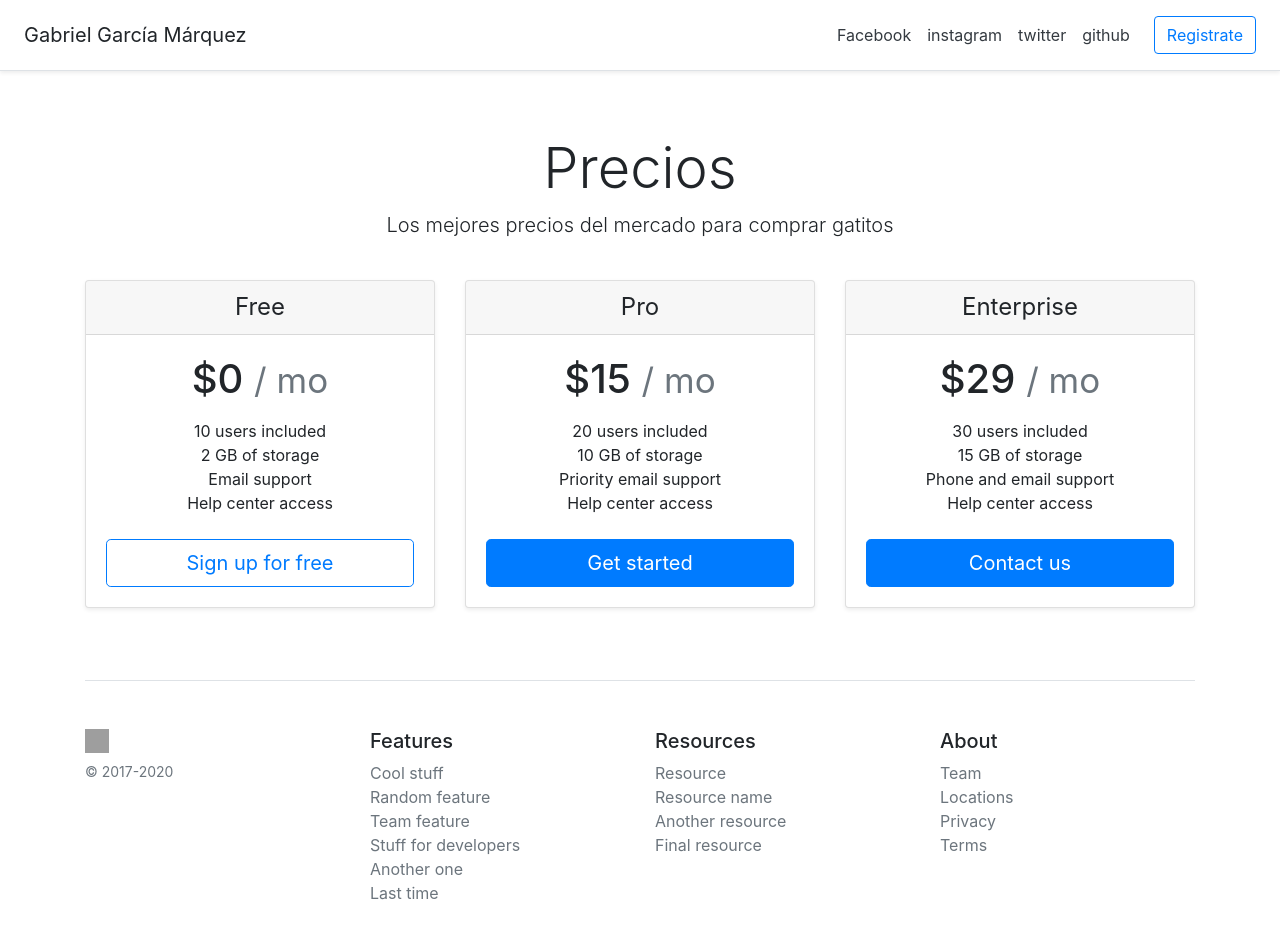
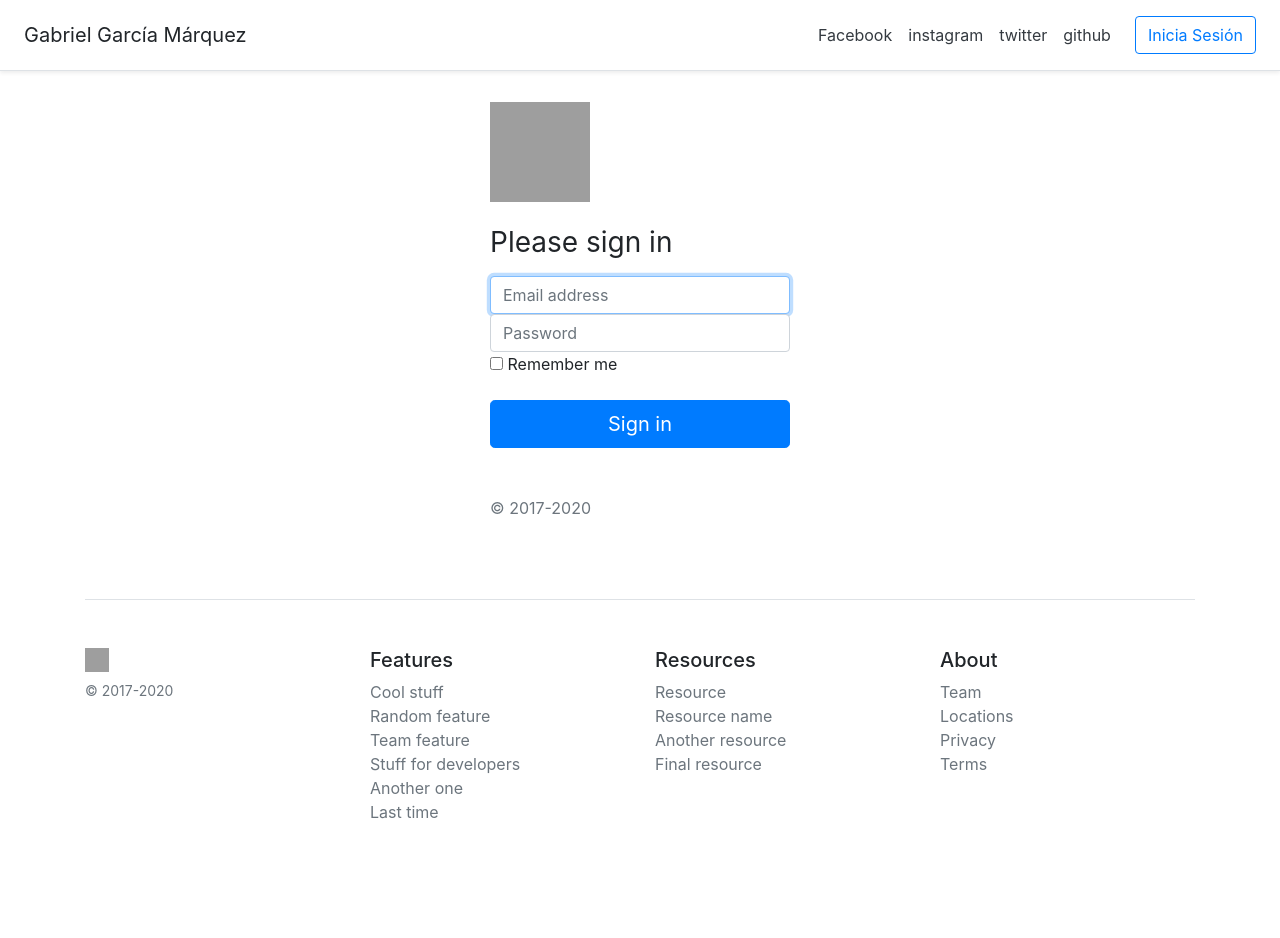
Before and after one commit to Claudia-MP/Pricing_GGM, a React app: page /login in a window 1280 px wide. After the commit the page ends 888 px from the top, so only its background shows below. Built offline with nearby package versions, Linux system fonts and the light colour scheme; grey boxes are pictures that could not be loaded.

Commit message:
Clase de React Router

```diff
--- a/package.json
+++ b/package.json
@@ -13,6 +13,7 @@
     "popper.js": "1.16.1",
     "react": "16.12.0",
     "react-dom": "16.12.0",
+    "react-router-dom": "5.2.0",
     "react-scripts": "3.0.1"
   },
   "devDependencies": {
--- a/src/Components/Header.js
+++ b/src/Components/Header.js
@@ -1,4 +1,5 @@
 import React from "react";
+import { Link } from 'react-router-dom'
 
 function Header(props) {
   return (
@@ -14,9 +15,9 @@ function Header(props) {
         })}
 
       </nav>
-      <a class="btn btn-outline-primary" href="/">
+      <Link class="btn btn-outline-primary" to="/login">
         {props.buttonName}
-      </a>
+      </Link>
     </div>
   );
 }
--- /dev/null
+++ b/src/Components/Layout.js
@@ -0,0 +1,38 @@
+import React from "react";
+import Header from "./Header";
+import Footer from "./Footer";
+
+function Layout(props) {
+  return (
+    <>
+      <Header
+        companyName="Gabriel García Márquez"
+        navBar={[
+          {
+            name: "Facebook",
+            url: "http://Facebook.com"
+          },
+          {
+            name: "instagram",
+            url: "http://instagram.com"
+          },
+          {
+            name: "twitter",
+            url: "http://twitter.com"
+          },
+          {
+            name: "github",
+            url: "http://github.com"
+          }
+        ]}
+        buttonName="Inicia Sesión"
+      />
+
+      {props.children}
+
+      <Footer />
+    </>
+  );
+}
+
+export default Layout;
--- /dev/null
+++ b/src/Pages/Home.js
@@ -0,0 +1,17 @@
+import React from "react";
+import { Link } from "react-router-dom";
+
+function Home() {
+  return (
+    <div>
+      <h1> GGM </h1>
+      <p> Bienvenido a la mejor tienda del mundo !!! </p>
+
+      <button className="btn btn-ligth">
+        <Link to="/pricing"> Entrar </Link>
+      </button>
+    </div>
+  );
+}
+
+export default Home;
--- /dev/null
+++ b/src/Pages/Login.js
@@ -0,0 +1,52 @@
+import React from "react";
+import { Link } from "react-router-dom";
+import "../styles.css";
+
+function Login() {
+  return (
+    <form class="form-signin">
+      <Link to="/">
+        <img
+          class="mb-4"
+          src="https://borlabs.io/wp-content/uploads/2019/09/blog-wp-login.png"
+          alt=""
+          width="100"
+          height="100"
+        />
+      </Link>
+      <h1 class="h3 mb-3 font-weight-normal">Please sign in</h1>
+      <label for="inputEmail" class="sr-only">
+        Email address
+      </label>
+      <input
+        type="email"
+        id="inputEmail"
+        class="form-control"
+        placeholder="Email address"
+        required=""
+        autofocus=""
+      />
+      <label for="inputPassword" class="sr-only">
+        Password
+      </label>
+      <input
+        type="password"
+        id="inputPassword"
+        class="form-control"
+        placeholder="Password"
+        required=""
+      />
+      <div class="checkbox mb-3">
+        <label>
+          <input type="checkbox" value="remember-me" /> Remember me
+        </label>
+      </div>
+      <button class="btn btn-lg btn-primary btn-block" type="submit">
+        Sign in
+      </button>
+      <p class="mt-5 mb-3 text-muted">© 2017-2020</p>
+    </form>
+  );
+}
+
+export default Login;
--- /dev/null
+++ b/src/Pages/NotFound.js
@@ -0,0 +1,10 @@
+import React from "react";
+
+export const NotFound = () => {
+  return (
+    <div>
+      <h1 className="text-danger"> Error 404 ! </h1>
+      <h2> Estas en el lugar equivocado </h2>
+    </div>
+  );
+};
--- a/src/Pages/Pricing.js
+++ b/src/Pages/Pricing.js
@@ -8,34 +8,11 @@ import Footer from "../Components/Footer";
 function Princing() {
   return (
     <>
-      <Header
-        companyName="Gabriel García Márquez"
-        navBar={[
-          {
-            name: "Facebook",
-            url: "http://Facebook.com"
-          },
-          {
-            name: "instagram",
-            url: "http://instagram.com"
-          },
-          {
-            name: "twitter",
-            url: "http://twitter.com"
-          },
-          {
-            name: "github",
-            url: "http://github.com"
-          }
-        ]}
-        buttonName="Registrate"
-      />
       <Content
         title="Precios"
         description="Los mejores precios del mercado para comprar gatitos"
       />
       <Cards data={dataPricing} />
-      <Footer />
     </>
   );
 }
--- a/src/index.js
+++ b/src/index.js
@@ -6,11 +6,11 @@ import "bootstrap/dist/js/bootstrap.bundle.min";
 import $ from "jquery";
 import popper from "popper.js";
 
-import Pricing from "../src/Pages/Pricing"
+import App from "./routes/App";
 
 const rootElement = document.getElementById("root");
 //(ReactDOM.render(¿Qué quiero pintar?, ¿Dónde lo quiero pintar?))
 ReactDOM.render(
- <Pricing />,
+ <App />,
   rootElement
 );
--- /dev/null
+++ b/src/routes/App.js
@@ -0,0 +1,25 @@
+import React from "react";
+import { BrowserRouter, Switch, Route } from "react-router-dom";
+
+import Home from "../Pages/Home";
+import Login from "../Pages/Login";
+import Pricing from "../Pages/Pricing";
+import { NotFound } from "../Pages/NotFound";
+import Layout from "../Components/Layout";
+
+function App() {
+  return (
+    <BrowserRouter>
+    <Layout>
+      <Switch>
+        <Route exact path="/" component={Home} />
+        <Route exact path="/login" component={Login} />
+        <Route exact path="/Pricing" component={Pricing} />
+        <Route component={NotFound} />
+      </Switch>
+      </Layout>
+    </BrowserRouter>
+  );
+}
+
+export default App;
--- a/src/styles.css
+++ b/src/styles.css
@@ -2,3 +2,10 @@
   font-family: sans-serif;
   text-align: center;
 }
+
+.form-signin {
+  width: 100%;
+  max-width: 330px;
+  padding: 15px;
+  margin: auto;
+}
```
